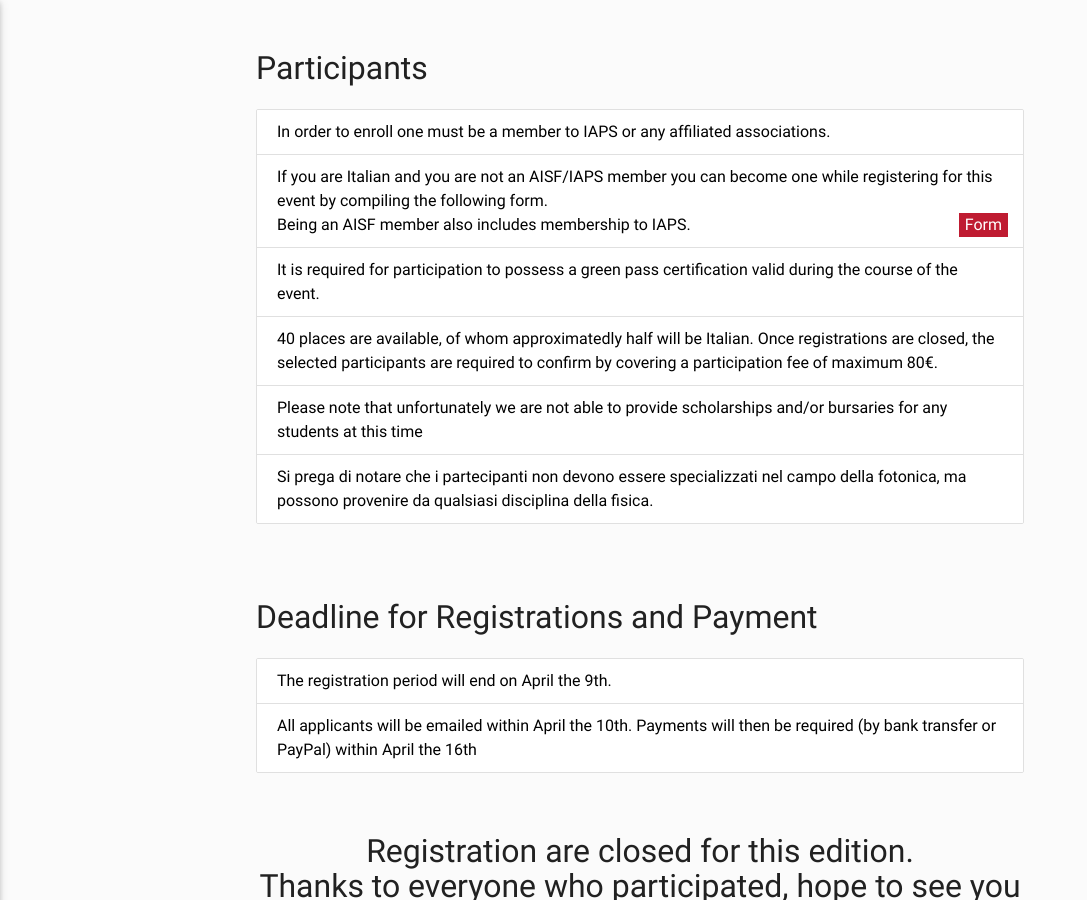
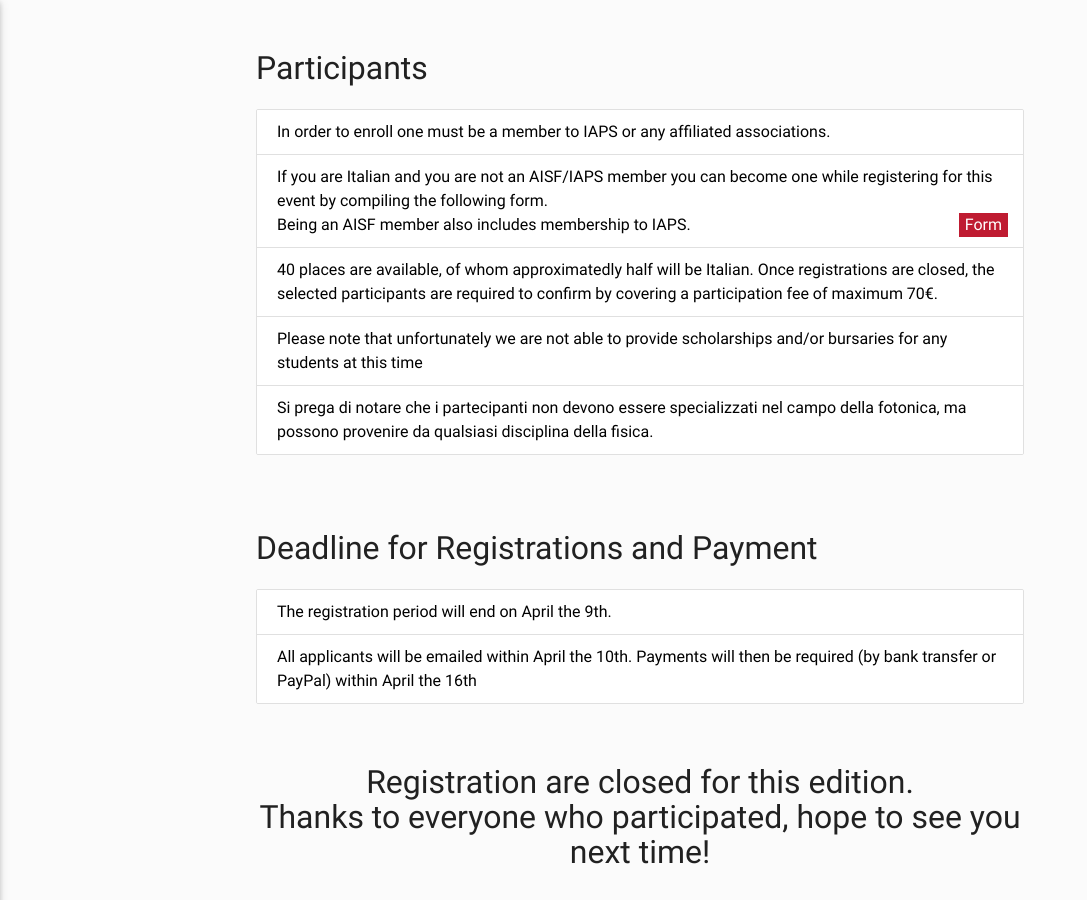
Before and after one commit to ai-sf/lot23, a Jekyll site: the page built from registration.html, in a window 1280 px wide and 900 px high, scrolled down 640 px. Shown: the whole window, without its empty margins (0-1087 px from the left). Built offline with Jekyll 4.4.1, drawn with Linux system fonts in a browser that asks for light colours; nearby versions of some CDN libraries.

Commit message:
Update registration.yml

```diff
--- a/_data/registration.yml
+++ b/_data/registration.yml
@@ -16,8 +16,7 @@ selection:
     - text: "If you are Italian and you are not an AISF/IAPS member you can become one while registering for this event by compiling the following form. <br> Being an AISF member also includes membership to IAPS."
       url: "http://ai-sf.it/iscrizione"
       button: Form
-    - text: "It is required for participation to possess a green pass certification valid during the course of the event."
-    - text: "40 places are available, of whom approximatedly half will be Italian. Once registrations are closed, the selected participants are required to confirm by covering a participation fee of maximum 80€."
+    - text: "40 places are available, of whom approximatedly half will be Italian. Once registrations are closed, the selected participants are required to confirm by covering a participation fee of maximum 70€."
     - text: "Please note that unfortunately we are not able to provide scholarships and/or bursaries for any students at this time"
     - text: "Si prega di notare che i partecipanti non devono essere specializzati nel campo della fotonica, ma possono provenire da qualsiasi disciplina della fisica."
       url: "#!"
```
